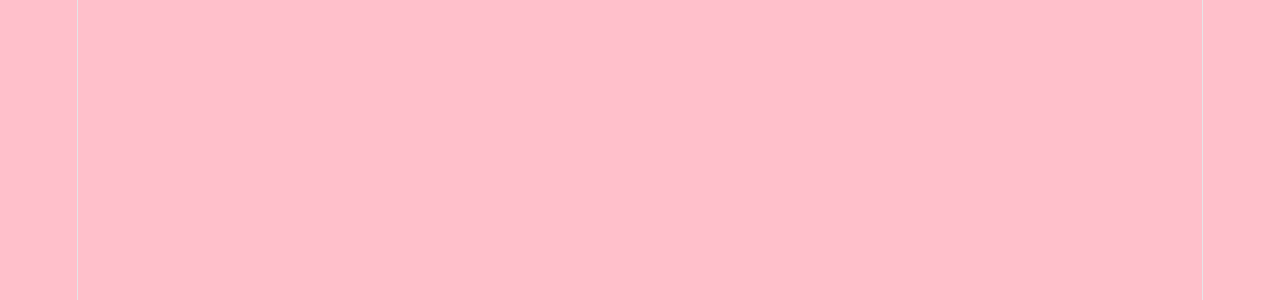
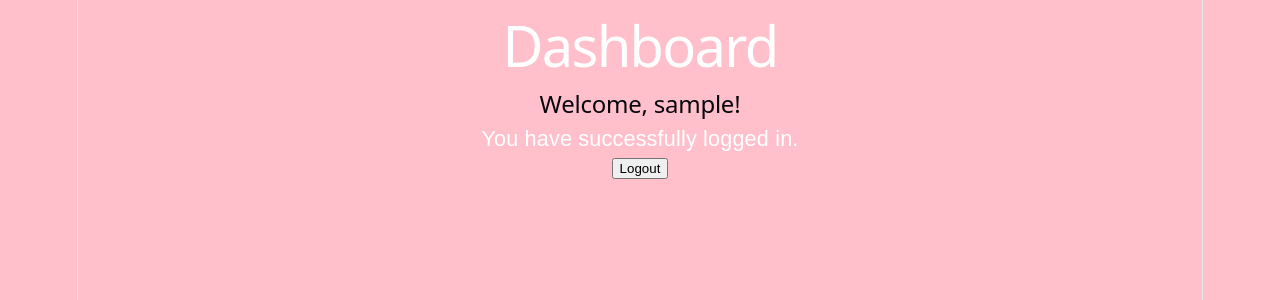
Before and after one commit to LikeJean30-prog/Final_IT342_activity01, a React (Vite) app in the folder activity01-frontend/: page /dashboard in a window 1280 px wide. Before the commit this address had no page. Shown: the top 300 px of the page. Built offline with nearby package versions, Linux system fonts and the light colour scheme; sample sign-in values are in the browser's storage.

Commit message:
Add user dashboard, login redirect, and modified the App.jsx

```diff
--- a/activity01-frontend/src/App.jsx
+++ b/activity01-frontend/src/App.jsx
@@ -1,14 +1,16 @@
 import { BrowserRouter, Routes, Route, Navigate } from "react-router-dom";
 import Register from "./pages/Register";
 import Login from "./pages/Login";
+import Dashboard from "./pages/Dashboard";
 
 function App() {
     return (
         <BrowserRouter>
             <Routes>
-                <Route path="/" element={<Navigate to="/register" />} />
+                <Route path="/" element={<Navigate to="/login" />} />
                 <Route path="/register" element={<Register />} />
                 <Route path="/login" element={<Login />} />
+                <Route path="/dashboard" element={<Dashboard />} />
             </Routes>
         </BrowserRouter>
     );
--- /dev/null
+++ b/activity01-frontend/src/pages/Dashboard.jsx
@@ -0,0 +1,55 @@
+import { useEffect, useState } from "react";
+import { useNavigate } from "react-router-dom";
+import "../styles/Dashboard.css";
+
+function Dashboard() {
+    const [user, setUser] = useState(null);
+    const navigate = useNavigate();
+
+    useEffect(() => {
+        const storedUser = sessionStorage.getItem("user");
+
+        if (!storedUser) {
+            navigate("/login");
+            return;
+        }
+
+        setUser(JSON.parse(storedUser));
+    }, [navigate]);
+
+    const handleLogout = () => {
+        sessionStorage.removeItem("user");
+        navigate("/login");
+    };
+
+    if (!user) {
+        return null;
+    }
+
+    return (
+        <div className="dashboard-page">
+            <div className="dashboard-container">
+
+                <h1>Dashboard</h1>
+
+                <h2>
+                    Welcome, {user.username}!
+                </h2>
+
+                <p>
+                    You have successfully logged in.
+                </p>
+
+                <button
+                    onClick={handleLogout}
+                    className="logout-button"
+                >
+                    Logout
+                </button>
+
+            </div>
+        </div>
+    );
+}
+
+export default Dashboard;
--- a/activity01-frontend/src/pages/Login.jsx
+++ b/activity01-frontend/src/pages/Login.jsx
@@ -1,5 +1,5 @@
 import { useState } from "react";
-import { Link } from "react-router-dom";
+import { Link, useNavigate } from "react-router-dom";
 import "../styles/Login.css";
 import { loginUser } from "../api/userApi";
 
@@ -9,6 +9,8 @@ function Login() {
     const [error, setError] = useState("");
     const [message, setMessage] = useState("");
 
+    const navigate = useNavigate();
+
     const handleSubmit = async (event) => {
         event.preventDefault();
 
@@ -16,7 +18,7 @@ function Login() {
         setError("");
         setMessage("");
 
-
+        // Client-side validation
         if (!username.trim()) {
             setError("Username is required.");
             return;
@@ -28,27 +30,34 @@ function Login() {
         }
 
         try {
-
+            // Send login request to Spring Boot
             const data = await loginUser({
                 username: username,
                 password: password
             });
 
+            // Store only non-sensitive user information.
+            // Password is NOT stored.
             sessionStorage.setItem(
                 "user",
                 JSON.stringify({
-                    id:data.id,
-                    username:data.username
+                    id: data.id,
+                    username: data.username
                 })
             );
 
-
+            // Display success message
             setMessage(
                 `Login successful! Welcome, ${data.username}.`
             );
 
+            // Clear password from the form
+            setPassword("");
 
-            setPassword("");
+            // Redirect to Dashboard after 1 second
+            setTimeout(() => {
+                navigate("/dashboard");
+            }, 1000);
 
         } catch (error) {
             setError(error.message);
```
Also changed, not shown: activity01-frontend/src/styles/Dashboard.css (added).
